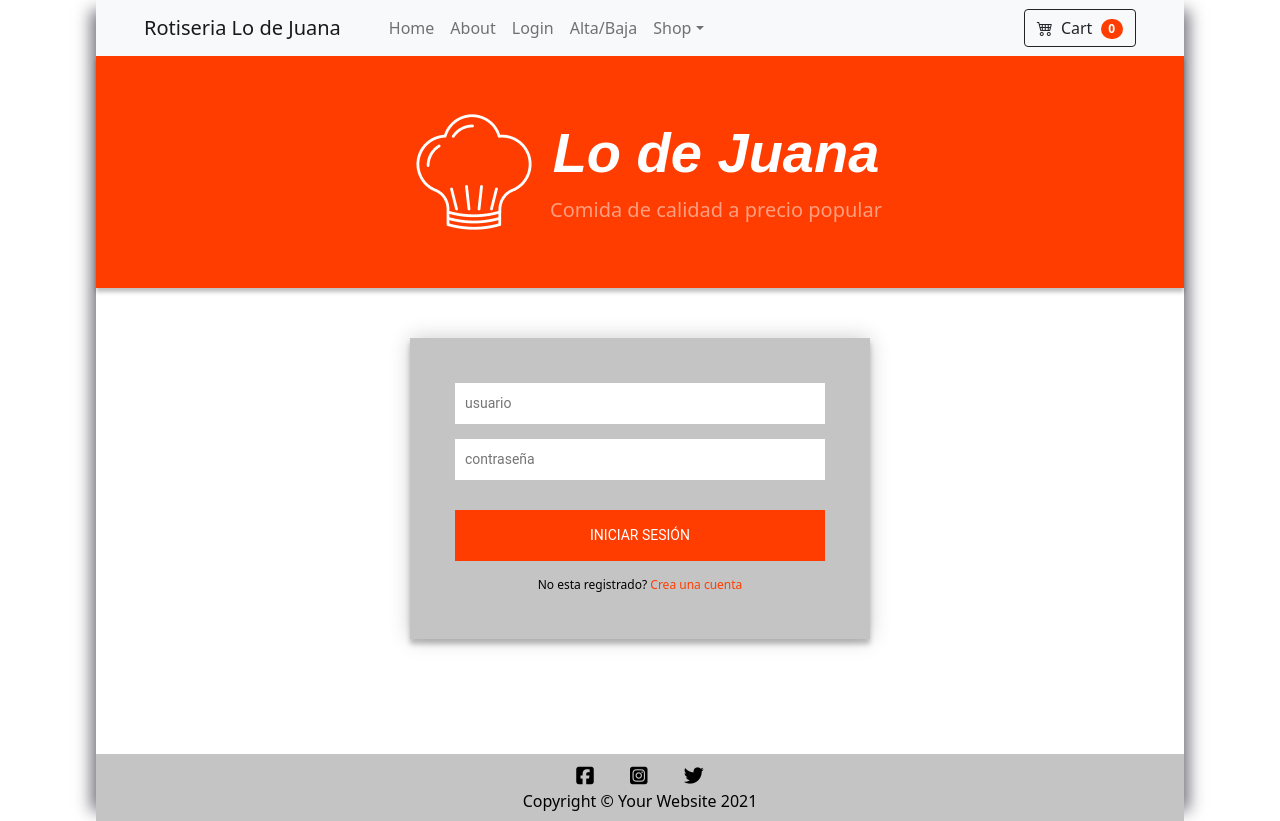
After one commit to Sencahe/Restaurante-ifts, a Flask app: page /login in a window 1280 px wide. The commit adds this page. Run offline with Flask 2, Linux system fonts and the light colour scheme; some libraries are stand-ins or nearby versions; some web fonts are replaced.

Commit message:
Tercera modificcion grafica y agregue pantallas

```diff
--- a/Main.py
+++ b/Main.py
@@ -99,7 +99,15 @@ def seguimiento(id_pedido):
 
         return render_template('pedido.html', pedidoExists=True, pedido=pedido,productos=productos,estado=estado,total=total)
 
+@app.route('/alta_baja', methods = ['GET','PUT','POST','DELETE'])
+def altaBaja():
+    productos = Productos.getAllProductos()
+    return render_template('alta_baja.html', productos=productos)
 
+@app.route('/login', methods = ['GET', 'POST'])
+def login():
+
+    return render_template('login.html')
 
 #------------- RUN -----------------------
 if __name__ == '__main__':
--- a/Vistas/css/mystyles.css
+++ b/Vistas/css/mystyles.css
@@ -67,3 +67,58 @@
     margin: 0 auto;
     padding: .5rem !important;
 }
+.container_alta {
+    margin: 0 auto;
+    width: 90%;
+}
+
+.form {
+    position: relative;
+    top: 50px;
+    z-index: 1;
+    background: #c4c4c4;
+    max-width: 460px;
+    margin: 0 auto 165px;
+    padding: 45px;
+    text-align: center;
+    box-shadow: 0 0 20px 0 rgba(0, 0, 0, 0.2), 0 5px 5px 0 rgba(0, 0, 0, 0.24);
+}
+.form input {
+    font-family: "Roboto", sans-serif;
+    outline: 0;
+    background: white;
+    width: 100%;
+    border: 0;
+    margin: 0 0 15px;
+    padding: 10px;
+    box-sizing: border-box;
+    font-size: 14px;
+}
+.form button {
+    font-family: "Roboto", sans-serif;
+    text-transform: uppercase;
+    outline: 0;
+    background: rgba(255,61,0,1);
+    width: 100%;
+    border: 0;
+    padding: 15px;
+    margin-top: 15px;
+    color: #FFFFFF;
+    font-size: 14px;
+    -webkit-transition: all 0.3 ease;
+    transition: all 0.3 ease;
+    cursor: pointer;
+}
+.form button:hover,.form button:active,.form button:focus  {
+    background: black;
+    color: white;
+}
+.form .message {
+    margin: 15px 0 0;
+    color: black;
+    font-size: 12px;
+    }
+.form .message a {
+    color: rgba(255,61,0,1);
+    text-decoration: none;
+}
--- /dev/null
+++ b/Vistas/login.html
@@ -0,0 +1,15 @@
+{% extends 'templates/base.html' %}
+{% block base %}
+
+<div class="container_alta">
+    <div class="form">
+        <form class="login-form" action="" method="POST">
+          <input type="text" placeholder="usuario" name="usuario"/>
+          <input type="password" placeholder="contraseña" name="contraseña"/>
+          <button type="submit">Iniciar sesión</button>
+          <p class="message">No esta registrado? <a href="">Crea una cuenta</a></p>
+        </form>
+    </div>
+</div>
+
+{% endblock base %}
--- a/Vistas/templates/base.html
+++ b/Vistas/templates/base.html
@@ -37,8 +37,10 @@
                         class="navbar-toggler-icon"></span></button>
                 <div class="collapse navbar-collapse" id="navbarSupportedContent">
                     <ul class="navbar-nav me-auto mb-2 mb-lg-0 ms-lg-4">
-                        <li class="nav-item"><a class="nav-link active" aria-current="page" href="/Home">Home</a></li>
+                        <li class="nav-item"><a class="nav-link" aria-current="page" href="/">Home</a></li>
                         <li class="nav-item"><a class="nav-link" href="#!">About</a></li>
+                        <li class="nav-item"><a class="nav-link" href="/login">Login</a></li>
+                        <li class="nav-item"><a class="nav-link" href="/alta_baja">Alta/Baja</a></li>
                         <li class="nav-item dropdown">
                             <a class="nav-link dropdown-toggle" id="navbarDropdown" href="#" role="button"
                                 data-bs-toggle="dropdown" aria-expanded="false">Shop</a>
@@ -54,7 +56,7 @@
                     </ul>
                     <form class="d-flex" action="/carrito">
                         <a class="btn btn-outline-dark" type="submit" href="{{url_for('carrito')}}">
-                            <i class="bi-cart-fill me-1"></i>
+                            <i class="bi-cart4 me-1"></i>
                             Cart
                             <span
                                 class="badge bg-dark text-white ms-1 rounded-pill">{{session['carrito']|length}}</span>
@@ -90,9 +92,6 @@
                     <a href="https://www.twitter.com/" target="_blank">
                         <i class="fab fa-twitter fa-lg"></i>
                     </a>
-                    <a href="https://www.linkedin.com/" target="_blank">
-                        <i class="fab fa-linkedin-in fa-lg"></i>
-                    </a>
                 </div>
                 <p class="m-0 text-center text-black">Copyright &copy; Your Website 2021</p>
             </div>
```
Also changed, not shown: Vistas/alta_baja.html (added, +35 -0 lines), Vistas/img/PastelPapa.jpg (added), Vistas/img/PolloHorno.jpg (added), Vistas/img/TallarinesSalsa.jpg (added).
